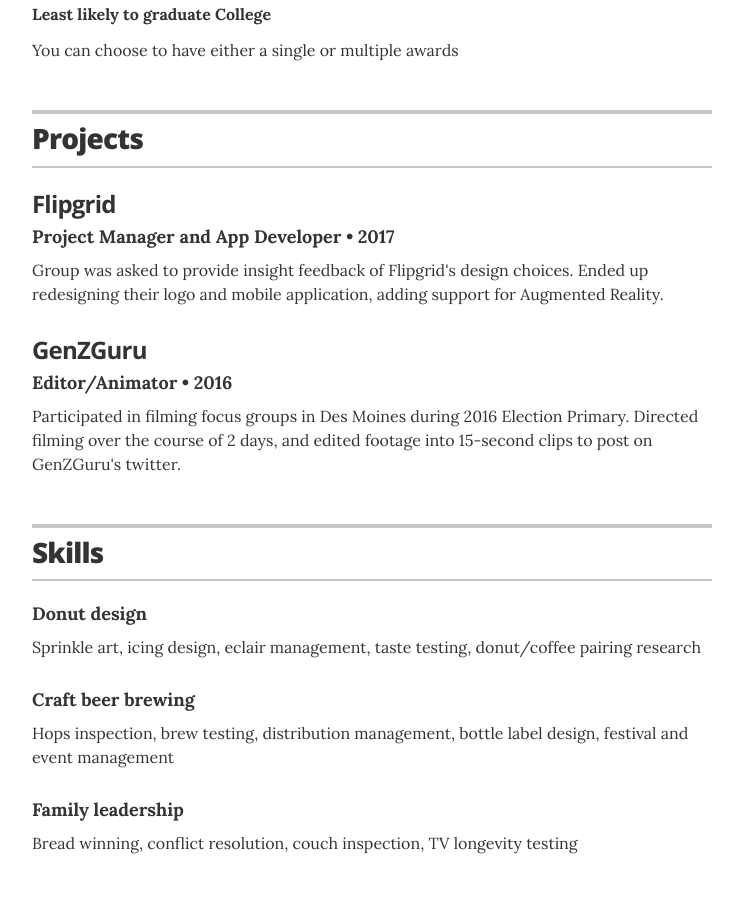
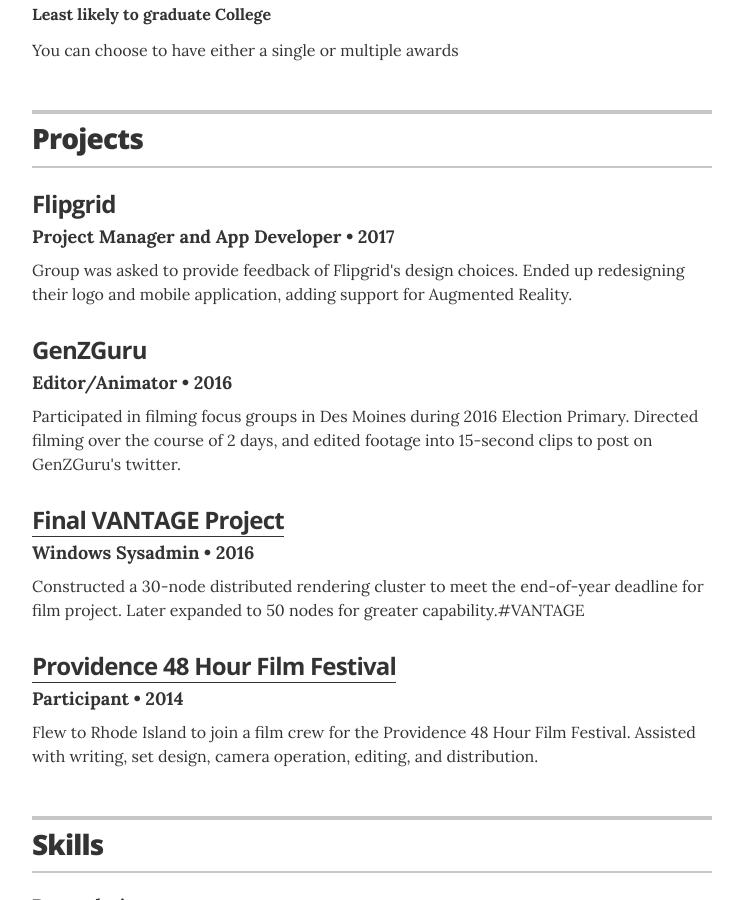
Before and after one commit to christian-kramer/christian-kramer.github.io, a Jekyll site: the page built from index.html, in a window 1280 px wide and 900 px high, scrolled down 1361 px. Shown: the whole window, without its empty margins (268-1011 px from the left). Built offline with Jekyll 4.4.1, drawn with Linux system fonts in a browser that asks for light colours.

Commit message:
added VANTAGE and 48 Hour Film Festival, fixed typo in Flipgrid descript

```diff
--- a/_data/projects.yml
+++ b/_data/projects.yml
@@ -6,7 +6,7 @@
   role: Project Manager and App Developer
   duration: 2017
   # url: "#"
-  description: Group was asked to provide insight feedback of Flipgrid's design choices. Ended up redesigning their logo and mobile application, adding support for Augmented Reality.
+  description: Group was asked to provide feedback of Flipgrid's design choices. Ended up redesigning their logo and mobile application, adding support for Augmented Reality.
 
 #GenZGuru
 - project: GenZGuru
@@ -14,3 +14,17 @@
   duration: 2016
   # url: "#"
   description: Participated in filming focus groups in Des Moines during 2016 Election Primary. Directed filming over the course of 2 days, and edited footage into 15-second clips to post on GenZGuru's twitter.
+
+#VANTAGE
+- project: Final VANTAGE Project
+  role: Windows Sysadmin
+  duration: 2016
+  url: "https://www.youtube.com/watch?v=4-8babXPA1k&index=4&list=PLvGZ4YB69VpJHLJ3yRv9rGjrJOCHa9j4u"
+  description: Constructed a 30-node distributed rendering cluster to meet the end-of-year deadline for film project. Later expanded to 50 nodes for greater capability.#VANTAGE
+
+#48 Hour Film Festival
+- project: Providence 48 Hour Film Festival
+  role: Participant
+  duration: 2014
+  url: "https://www.youtube.com/watch?v=HThBd9wEi6I&index=3&list=PLE892120941E36C38"
+  description: Flew to Rhode Island to join a film crew for the Providence 48 Hour Film Festival. Assisted with writing, set design, camera operation, editing, and distribution.
```
